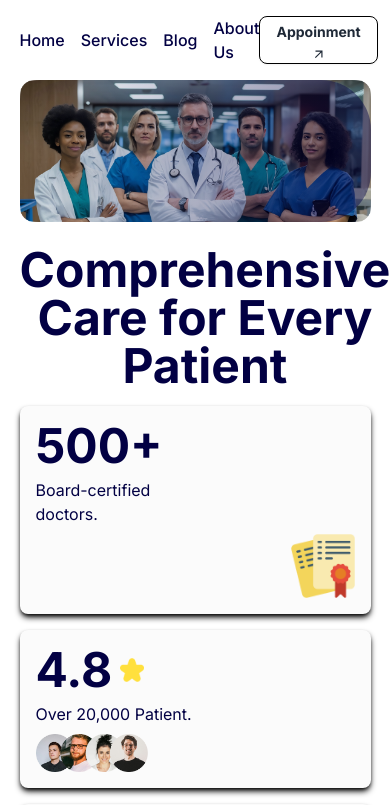
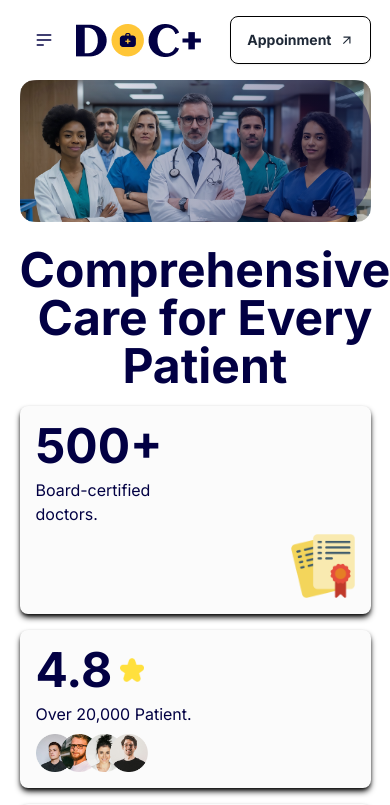
Before and after one commit to masum362/codelabs_digital_task, a React (Vite) app: page / in a window 390 px wide. Shown: the top 805 px of the page. Built offline with nearby package versions, Linux system fonts and the light colour scheme.

Commit message:
fix: navbar small device dropdown menu

```diff
--- a/src/components/navbar/Navbar.jsx
+++ b/src/components/navbar/Navbar.jsx
@@ -3,10 +3,38 @@
 const Navbar = () => {
     return (
         <nav className='flex items-center justify-between my-4'>
-            <div>
-                <img src={logo} alt="website logo" />
+            <div className='flex items-center gap-2'>
+                <div className="dropdown sm:hidden
+            ">
+                    <div tabIndex={0} role="button" className="btn btn-ghost btn-circle">
+                        <svg
+                            xmlns="http://www.w3.org/2000/svg"
+                            className="h-5 w-5"
+                            fill="none"
+                            viewBox="0 0 24 24"
+                            stroke="currentColor">
+                            <path
+                                strokeLinecap="round"
+                                strokeLinejoin="round"
+                                strokeWidth="2"
+                                d="M4 6h16M4 12h16M4 18h7" />
+                        </svg>
+                    </div>
+                    <ul
+                        tabIndex={0}
+                        className="menu menu-sm dropdown-content bg-base-100 rounded-box z-[1] mt-3 w-52 p-2 shadow">
+                        <li><a href='#'>Home</a></li>
+                        <li><a href="#">Services</a></li>
+                        <li><a href="#">Blog</a></li>
+                        <li><a href="#">About Us</a></li>
+                    </ul>
+                </div>
+
+                <div>
+                    <img src={logo} alt="website logo" />
+                </div>
             </div>
-            <ul className='flex items-center gap-4 text-themeColor font-medium'>
+            <ul className='hidden sm:flex items-center gap-4 text-themeColor font-medium '>
                 <li><a href='#'>Home</a></li>
                 <li><a href="#">Services</a></li>
                 <li><a href="#">Blog</a></li>
```
